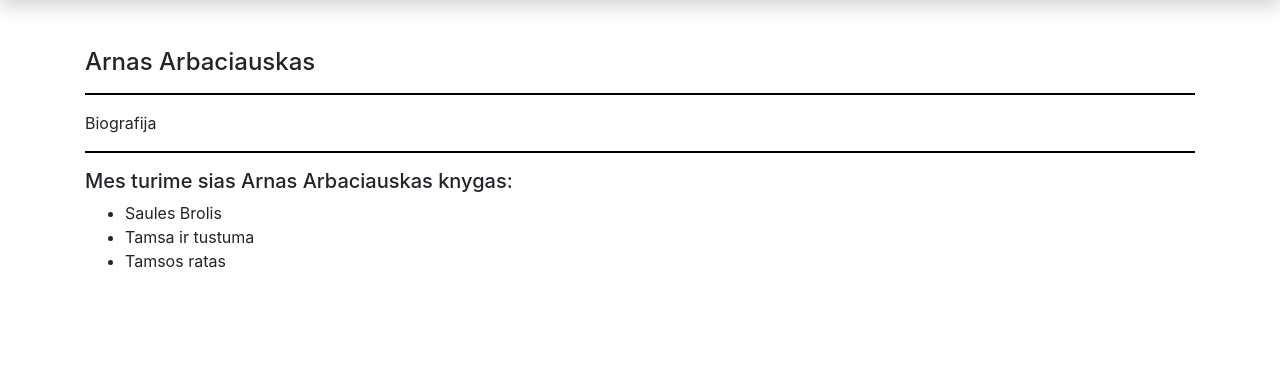
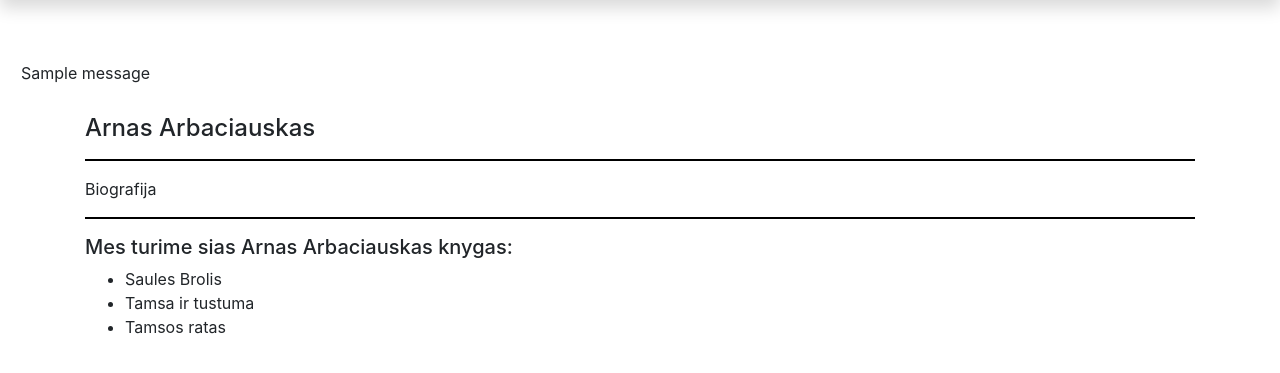
Before and after one commit to Vkasmakr/Code_Academy_Django, a Django app: page /library/authors/4 in a window 1280 px wide. Shown: the part 66-439 px from the top of the page. Run offline with Django 4.2, Linux system fonts and the light colour scheme; data comes from the database, SQL or seed files in the repository; both versions use the stored data as it was after the commit; one stand-in notice (Sample message) is shown; some libraries are stand-ins or nearby versions.

Commit message:
added error/info message dispaly into base.html

```diff
--- a/mysite/library/templates/base.html
+++ b/mysite/library/templates/base.html
@@ -129,6 +129,16 @@
         </div>
     </div>
 </nav>
+<!--Zinuciu laukas, kuris perduos error/info messages vysktancias tinkplapyje (pvz. Vartotojas sukurtas sekmingai)-->
+{% if messages%}
+    {% for message in messages %}
+    <!--Jeigu erroras - tada raudona spalva spalvas, jeigu info - tada zalia-->
+    <div class="alert alert-{%if message.tags == 'error'%}danger{%elif message.tags == 'info'%}success{%endif%}"
+         role="alert">
+        {{message}}
+    </div>
+    {% endfor %}
+    {% endif %}
 <div class="container">{% block content %}{% endblock %}</div>
 
 <script
```
Also changed, not shown: mysite/library/templates/register.html (+0 -7 lines), mysite/db.sqlite3.
